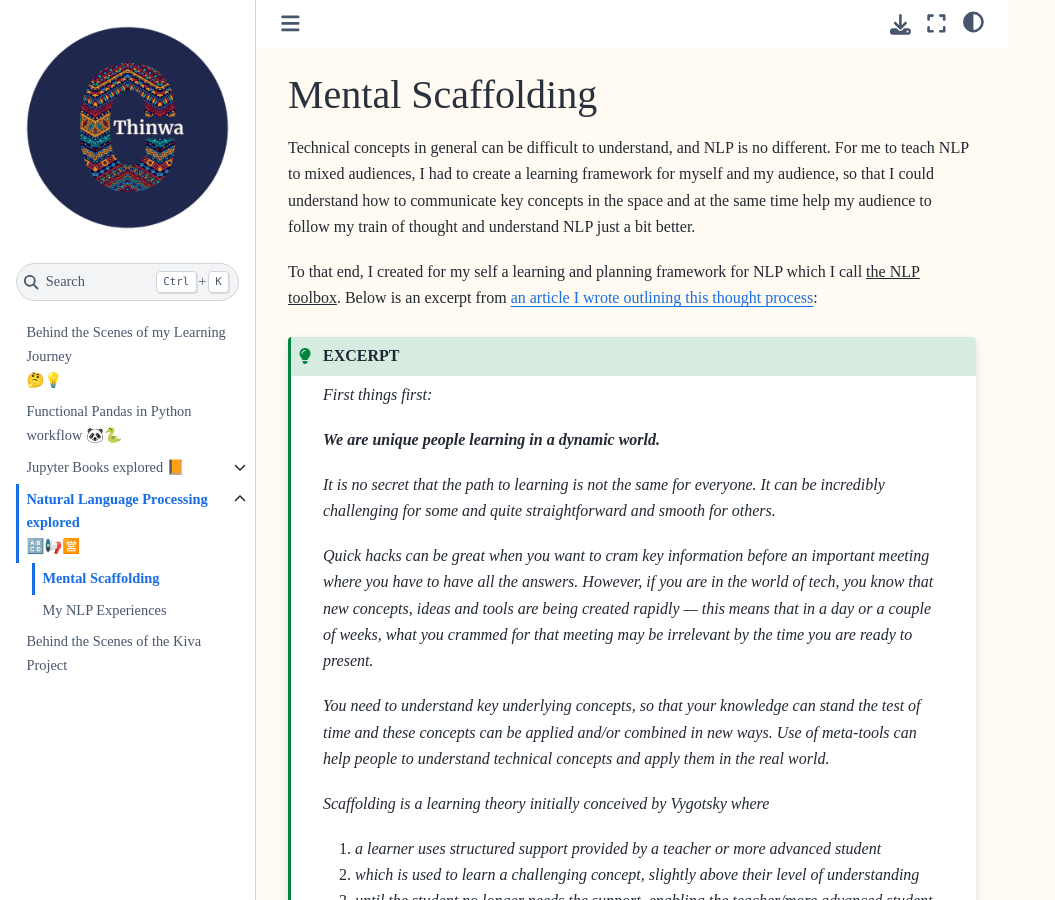
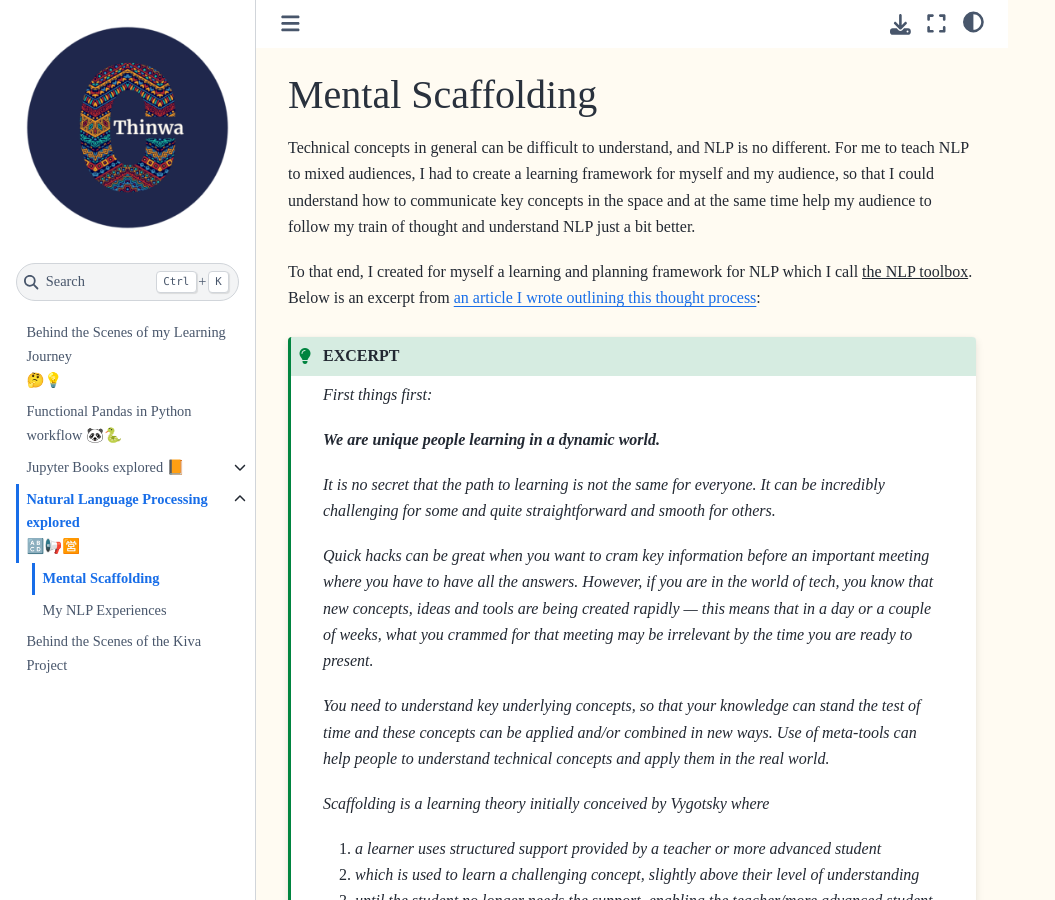
Before and after one commit to CeeThinwa/BTS-Continuous-Learning, a Jupyter Book: the page built from book/mental_scaffolding.md, in a window 1280 px wide and 900 px high. Shown: the whole window, without its empty margins (0-1055 px from the left). Built offline with Jupyter Book 1.0.4 settings and Sphinx 7.4.7 and the Sphinx Book theme 1.1.4, drawn with Linux system fonts in a browser that asks for light colours.

Commit message:
Update mental_scaffolding.md

```diff
--- a/book/mental_scaffolding.md
+++ b/book/mental_scaffolding.md
@@ -6,7 +6,7 @@ audiences, I had to create a learning framework for myself and my audience, so t
 key concepts in the space and at the same time help my audience to follow my train of thought and understand NLP just a
 bit better.
 
-To that end, I created for my self a learning and planning framework for NLP which I call <u>the NLP toolbox</u>. Below
+To that end, I created for myself a learning and planning framework for NLP which I call <u>the NLP toolbox</u>. Below
 is an excerpt from
 [an article I wrote outlining this thought process](https://medium.com/@ceethinwa/delivering-success-in-natural-language-processing-projects-part-one-40c4775cf6a9):
 
```
